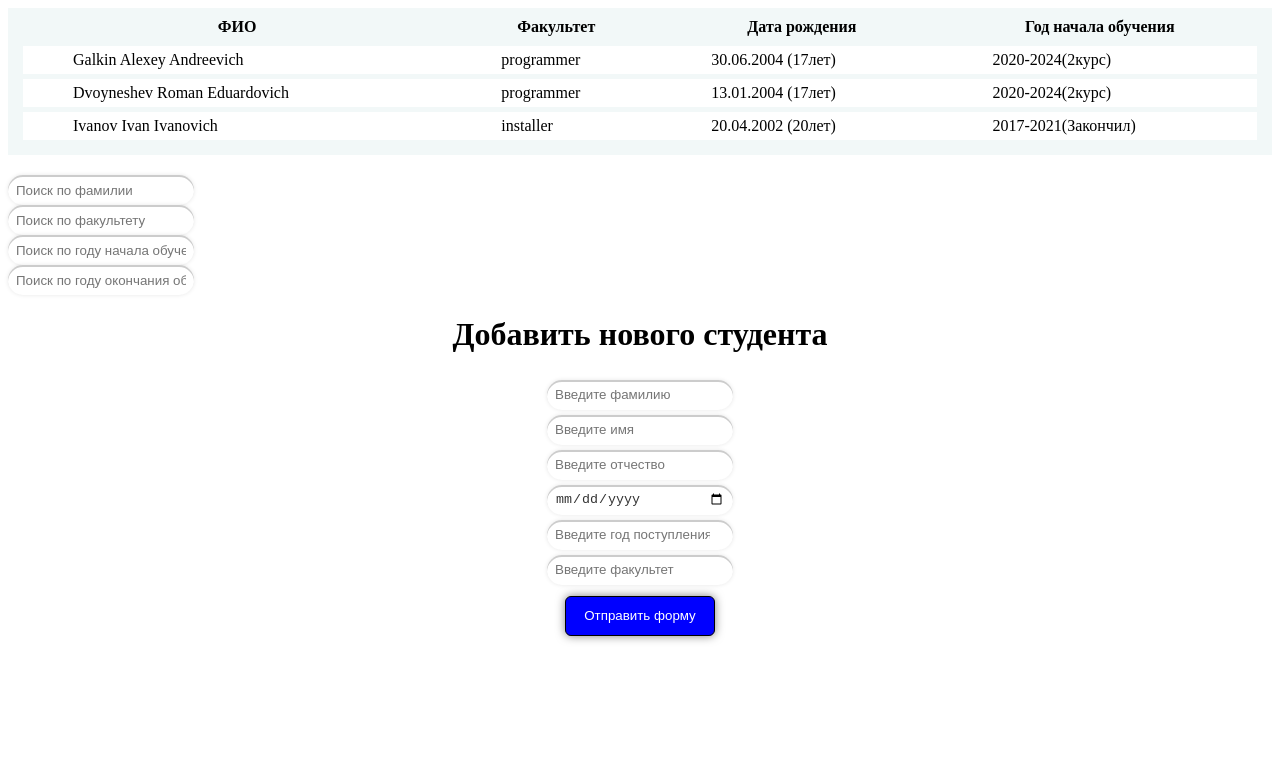
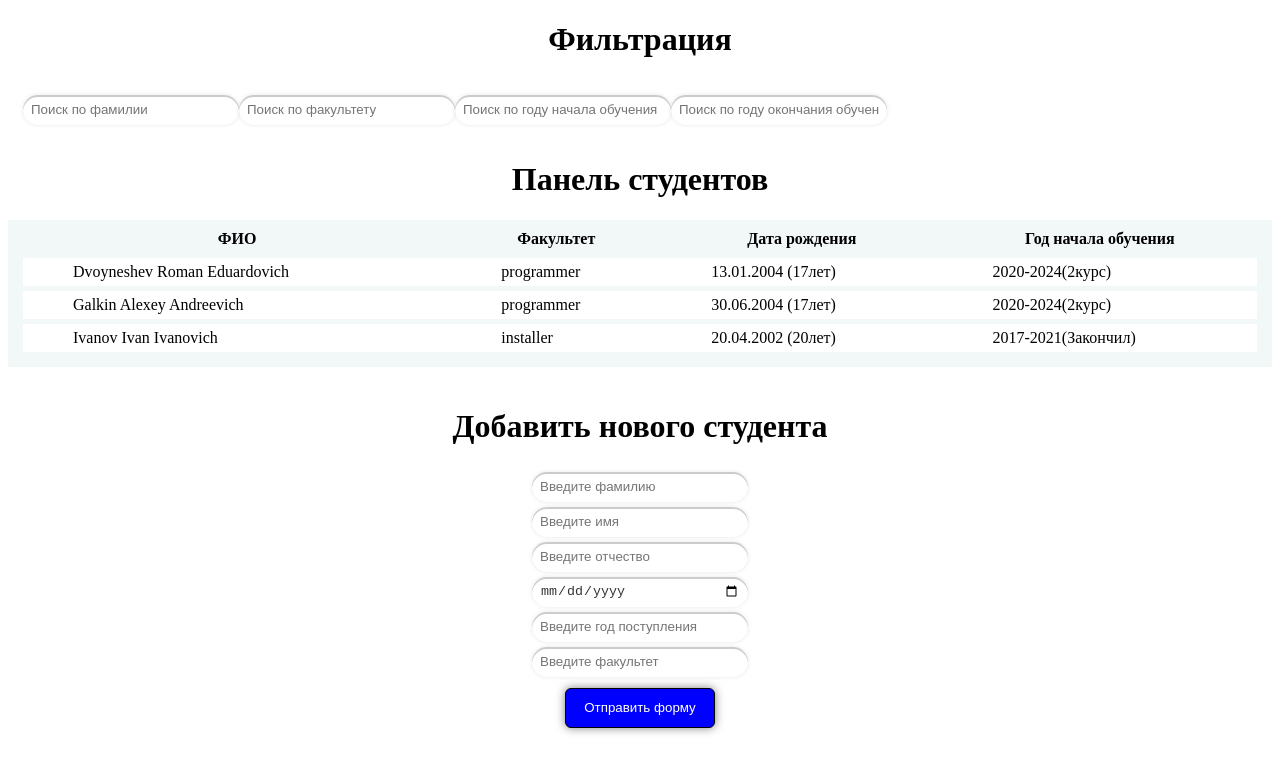
Before and after one commit to GalkinAlexeyAndreevich/JS, a plain HTML site: page студенты(исп. классы)/index.html in a window 1280 px wide. Drawn offline with Linux system fonts and the light colour scheme.

Commit message:
Add files via upload

```diff
--- a/студенты(исп. классы)/createApp.js
+++ b/студенты(исп. классы)/createApp.js
@@ -2,6 +2,7 @@ import { Student } from "./modules/student.js"
 import { createForm } from "./modules/form.js";
 import { getValue } from "./modules/studentValidate.js";
 import { createSearchForm } from "./modules/searchForm.js";
+import { createTitle } from "./modules/title.js";
 export function createApp(container,localArr, key){
 
     let arrStudents  = []
@@ -52,9 +53,13 @@ export function createApp(container,localArr, key){
 
         return table
     }
+    const titlesearchForm = createTitle("Фильтрация")
+    const searchForm = createSearchForm()
+    container.append(titlesearchForm, searchForm.form)
 
+    const titleTable = createTitle("Панель студентов")
     let tableStudent = buildTable()
-    container.append(tableStudent)
+    container.append(titleTable,tableStudent)
 
     // Создание новой колонки таблицы
     function newStudentRow(student){
@@ -74,46 +79,73 @@ export function createApp(container,localArr, key){
     }
 
     // Сортировка
-    function sortStudents(prop,dir){
-        const studentsCopy = [...arrStudents]
+    function sortStudents(arr,prop,dir){
+        const studentsCopy = [...arr]
         return studentsCopy.sort(function(studentA, studentB){
             if(dir?studentA[prop] <  studentB[prop]:studentA[prop] > studentB[prop])
             return -1
         })
     }
+    function filter(arr,prop,value){
+        let result = []
+        let copy = [...arr]
+        for(const item of copy){
+            if(prop == "fio"){
+                if(String(item.fio).includes(value) == true){
+                    result.push(item)
+                }
+            }
+            else if(String(prop).includes("yearBegin")){
+                if(String(prop).includes("yearBegin1")){
+                    if(String(item["yearBegin"]) == value){
+                    result.push(item)
+                    }
+                }
 
-    const searchForm = createSearchForm()
-    container.append(searchForm)
-    console.log(searchForm)
-    for(const item of searchForm){
+                if(String(item["yearBegin"]) == (Number(value)-4)){
+                    result.push(item)
+                }
+            }
+            else{
+                if(String(item[prop]).includes(value) == true){
+                    result.push(item)
+                }
+            }
+
+        }
+        return result
+    }
+
+    let prop1 = 'fio'
+    let value1 = ''
+
+
+    for(const item of searchForm.form){
         item.addEventListener('input',()=>{
-            if(item.value){
-                consol
-                prop1 = item.classList
-                value1 = item.value
-            }
-            // console.log(item)
-            // console.log(item.classList)
-            // console.log(item.value)
-
-            // filter(item.classList,item.value)
+            render()
         })
     }
 
     // Сортировка по клику
     let column = 'fio'
     let columnDir = true
-    let prop1 = 'fio'
-    let value1 = ''
+
 
     function render(){
         let studentsCopy = [...arrStudents]
-        studentsCopy = sortStudents(column,columnDir)
-
-        // studentsCopy = filter('faculty','d')
-        console.log(prop1)
-        console.log(value1)
-        studentsCopy = filter(prop1,value1)
+        studentsCopy = sortStudents(studentsCopy,column,columnDir)
+        if(searchForm.inputFio.value){
+           studentsCopy = filter(studentsCopy,searchForm.inputFio.classList,searchForm.inputFio.value)
+        }
+        if(searchForm.inputFaculty.value){
+            studentsCopy = filter(studentsCopy,searchForm.inputFaculty.classList,searchForm.inputFaculty.value)
+         }
+         if(searchForm.inputYearBegin.value){
+            studentsCopy = filter(studentsCopy,searchForm.inputYearBegin.classList,searchForm.inputYearBegin.value)
+         }
+         if(searchForm.inputYearEnd.value){
+            studentsCopy = filter(studentsCopy,searchForm.inputYearEnd.classList,searchForm.inputYearEnd.value)
+         }
 
         tableStudent.lastChild.innerHTML = ''
         for(const student of studentsCopy){
@@ -128,14 +160,8 @@ export function createApp(container,localArr, key){
 
     })
 
-    render()
 
 
-    // searchForm.addEventListener('submit',(e)=>{
-    //     e.preventDefault()
-
-
-    // })
     const myForm = createForm()
     container.append(myForm.myForm)
 
@@ -178,35 +204,6 @@ export function createApp(container,localArr, key){
 
     })
 
-    function filter(prop,value){
-        let result = []
-        let copy = [...arrStudents]
-        for(const item of copy){
-            console.log(item)
-            console.log(prop)
-            if(prop == "fio"){
-                console.log('это фамилия')
-                let check = true
-                const arrProp = ['surname', 'name', 'patronymic']
-                for(const item1 of arrProp){
-                    // console.log(item[item1].includes(value))
-                    if(check && (String(item[item1]).includes(value) == true)){
-                        console.log("Нашли")
-                        result.push(item)
-                        check = false
-                    }
-                }
+    render()
 
-            }
-            else{
-                console.log("зашли")
-                if(String(item[prop]).includes(value) == true){
-                    result.push(item)
-                }
-            }
-
-        }
-        console.log(result)
-        return result
-    }
 }
--- a/студенты(исп. классы)/main.css
+++ b/студенты(исп. классы)/main.css
@@ -32,7 +32,7 @@ table td {
 input{
     display: block;
     border: none;
-    width: 170px;
+    width: 200px;
     height: 20px;
     border-radius: 20px;
     padding: 5px 8px;
@@ -73,3 +73,11 @@ input{
   .divForm{
     background: #000;
   }
+  .formSearch{
+    display: flex;
+    padding: 15px;
+  }
+  .title{
+    text-align: center;
+
+  }
--- a/студенты(исп. классы)/modules/form.js
+++ b/студенты(исп. классы)/modules/form.js
@@ -5,7 +5,6 @@ export function createForm() {
     title.textContent = "Добавить нового студента"
     title.classList.add("title")
     myForm.append(title)
-    // container.append(title)
 
     // Создание инпутов
     const inputSurname = document.createElement("input");
--- a/студенты(исп. классы)/modules/rusDate.js
+++ b/студенты(исп. классы)/modules/rusDate.js
@@ -1,6 +1,5 @@
 export function rusDate(date) {
     let date2 = date.split("-");
-    // console.log(date2)
     if (date2[0].length == 4) {
       console.log("Это год");
     }
--- a/студенты(исп. классы)/modules/searchForm.js
+++ b/студенты(исп. классы)/modules/searchForm.js
@@ -9,6 +9,8 @@ export function createSearchForm(){
 
     inputFio.classList.add("fio")
     inputFaculty.classList.add("faculty")
+    inputYearBegin.classList.add("yearBeginyearBegin1")
+    inputYearEnd.classList.add("yearBeginyearEnd")
 
     inputFio.placeholder = "Поиск по фамилии"
     inputFaculty.placeholder = "Поиск по факультету"
@@ -16,5 +18,11 @@ export function createSearchForm(){
     inputYearEnd.placeholder = "Поиск по году окончания обучения"
 
     form.append(inputFio,inputFaculty,inputYearBegin,inputYearEnd)
-    return form
+    return {form,
+        inputFio,
+        inputFaculty,
+        inputYearBegin,
+        inputYearEnd
+
+    }
 }
--- /dev/null
+++ b/студенты(исп. классы)/modules/title.js
@@ -0,0 +1,6 @@
+export function createTitle(h1){
+    const title = document.createElement("h1")
+    title.textContent = h1
+    title.classList.add("title")
+    return title
+}
```
